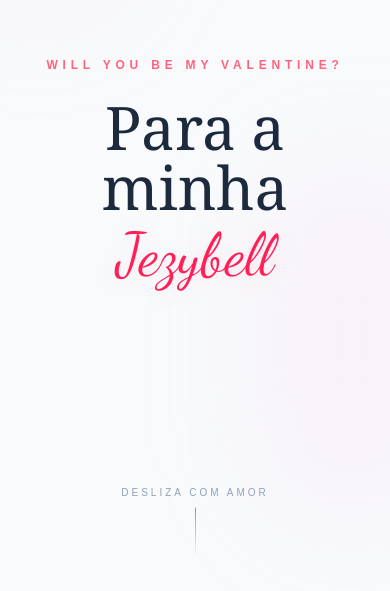
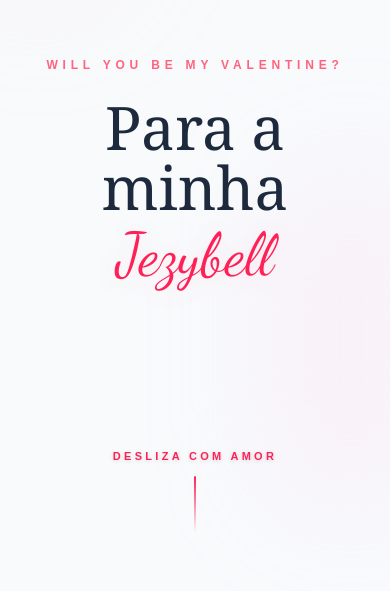
Before and after one commit to TheRealCocky/jezybell, a Next.js app in the folder para-emilia/: page / in a window 390 px wide. Shown: the part 251-842 px from the top of the page. Built offline with nearby package versions, Linux system fonts and the light colour scheme.

Commit message:
ui: improve scroll indicators visibility on mobile devices

```diff
--- a/para-emilia/app/page.tsx
+++ b/para-emilia/app/page.tsx
@@ -86,9 +86,15 @@ export default function Home() {
                     Para a minha <br />
                     <motion.span initial={{ opacity: 0, scale: 0.9 }} animate={{ opacity: 1, scale: 1 }} transition={{ delay: 0.3, duration: 0.8 }} className="text-rose-500 font-[family-name:var(--font-handwritten)] block mt-2 drop-shadow-[0_2px_10px_rgba(244,63,94,0.1)]">Jezybell</motion.span>
                 </h1>
-                <motion.div animate={{ y: [0, 8, 0] }} transition={{ repeat: Infinity, duration: 2 }} className="absolute bottom-10 flex flex-col items-center gap-2">
-                    <span className="text-[10px] text-slate-400 uppercase tracking-[0.3em]">Desliza com amor</span>
-                    <div className="w-[1px] h-12 bg-gradient-to-b from-rose-400 to-transparent" />
+                <motion.div
+                    animate={{ y: [0, 10, 0] }}
+                    transition={{ repeat: Infinity, duration: 2 }}
+                    className="absolute bottom-16 flex flex-col items-center gap-3" // Aumentado bottom e gap
+                >
+    <span className="text-[11px] text-rose-500 font-bold uppercase tracking-[0.3em] drop-shadow-sm">
+        Desliza com amor
+    </span>
+                    <div className="w-[1.5px] h-14 bg-gradient-to-b from-rose-500 to-transparent" />
                 </motion.div>
             </section>
 
@@ -100,11 +106,39 @@ export default function Home() {
                         "A vida deu-me muitas razões para sorrir, mas tu és a minha <span className="underline decoration-rose-300 underline-offset-8 not-italic font-bold">favorita</span>."
                     </h2>
                 </motion.div>
-                <div className="absolute bottom-12 flex flex-col items-center gap-3 z-10">
-                    <motion.span animate={{ opacity: [0.4, 1, 0.4] }} transition={{ repeat: Infinity, duration: 2 }} className="text-[10px] text-rose-400 uppercase tracking-[0.4em] font-medium">Quase lá</motion.span>
+                <div className="absolute bottom-20 flex flex-col items-center gap-4 z-10">
+                    <motion.span
+                        initial={{ opacity: 0.6 }}
+                        animate={{ opacity: [0.4, 1, 0.4] }}
+                        transition={{ repeat: Infinity, duration: 2 }}
+                        className="text-[11px] text-rose-500 uppercase tracking-[0.4em] font-black" // Mais negrito (font-black)
+                    >
+                        Quase lá
+                    </motion.span>
+
                     <div className="relative flex flex-col items-center">
-                        <motion.div animate={{ scale: [1, 1.5, 1], opacity: [0.5, 0, 0.5] }} transition={{ repeat: Infinity, duration: 2 }} className="absolute -top-1 w-8 h-8 bg-rose-200 rounded-full blur-md" />
-                        <motion.div animate={{ y: [0, 12, 0], opacity: [0.3, 1, 0.3] }} transition={{ repeat: Infinity, duration: 1.8, ease: "easeInOut" }} className="text-rose-500 text-2xl font-light">↓</motion.div>
+                        {/* Pulso mais visível */}
+                        <motion.div
+                            animate={{ scale: [1, 2, 1], opacity: [0.4, 0, 0.4] }}
+                            transition={{ repeat: Infinity, duration: 2 }}
+                            className="absolute -top-1 w-10 h-10 bg-rose-300 rounded-full blur-lg"
+                        />
+
+                        {/* Seta mais robusta */}
+                        <motion.div
+                            animate={{
+                                y: [0, 15, 0],
+                                opacity: [0.5, 1, 0.5]
+                            }}
+                            transition={{
+                                repeat: Infinity,
+                                duration: 1.5,
+                                ease: "easeInOut"
+                            }}
+                            className="text-rose-600 text-3xl font-bold" // Aumentado tamanho e cor
+                        >
+                            ↓
+                        </motion.div>
                     </div>
                 </div>
             </section>
```
